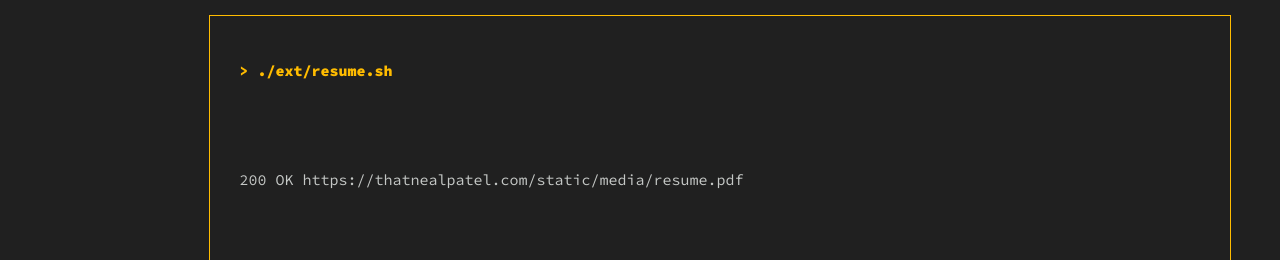
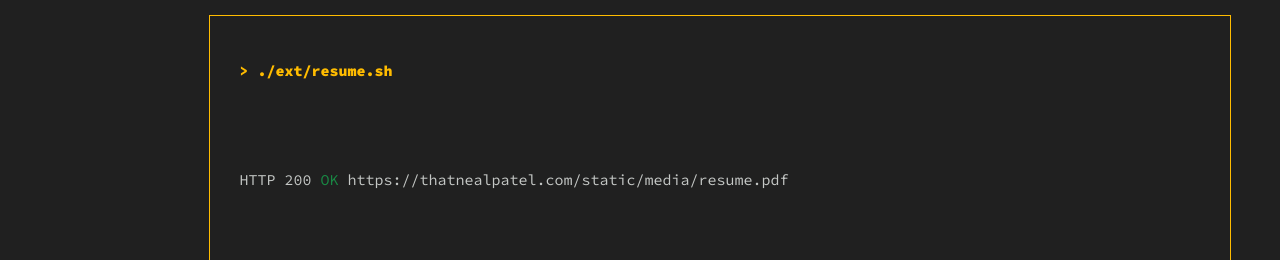
Before and after one commit to thatnealpatel/portfolio-website, a React (Create React App) app: page / in a window 1280 px wide. Both pictures are taken after a click on the link "/ext/resume.sh". Shown: the top 260 px of the page. Built offline with nearby package versions, Linux system fonts and the light colour scheme.

Commit message:
make OK green like actual HTTP output

```diff
--- a/src/App.css
+++ b/src/App.css
@@ -127,3 +127,7 @@ nav {
     max-height: 65vh;
   }
 }
+
+.status-green {
+  color: #198844;
+}
--- a/src/App.tsx
+++ b/src/App.tsx
@@ -54,7 +54,11 @@ function App() {
         {page == 3 ?
           <div>
             <p className="fp-header">{"> ./ext/resume.sh"}</p>
-            <p className="fp-body">{"200 OK https://thatnealpatel.com/static/media/resume.pdf"}</p>
+            <p className="fp-body">
+              {"HTTP 200 "}
+              <span className="status-green">OK</span>
+              {" https://thatnealpatel.com/static/media/resume.pdf"}
+            </p>
           </div>
           :
           null
@@ -62,7 +66,11 @@ function App() {
         {page == 4 ?
           <div>
             <p className="fp-header">{"> ./ext/linkedin.sh"}</p>
-            <p className="fp-body">{"200 OK https://linkedin.com/in/thatnealpatel"}</p>
+            <p className="fp-body">
+              {"HTTP 200 "}
+              <span className="status-green">OK</span>
+              {" https://linkedin.com/in/thatnealpatel"}
+            </p>
           </div>
           :
           null
@@ -70,7 +78,11 @@ function App() {
         {page == 5 ?
           <div>
             <p className="fp-header">{"> ./ext/github.sh"}</p>
-            <p className="fp-body">{"200 OK https://github.com/nealdotpy"}</p>
+            <p className="fp-body">
+              {"HTTP 200 "}
+              <span className="status-green">OK</span>
+              {" https://github.com/nealdotpy"}
+            </p>
           </div>
           :
           null
```
